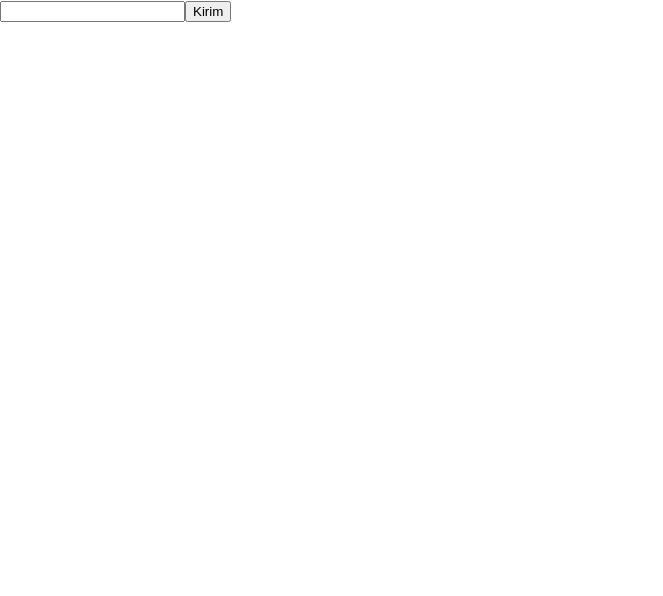
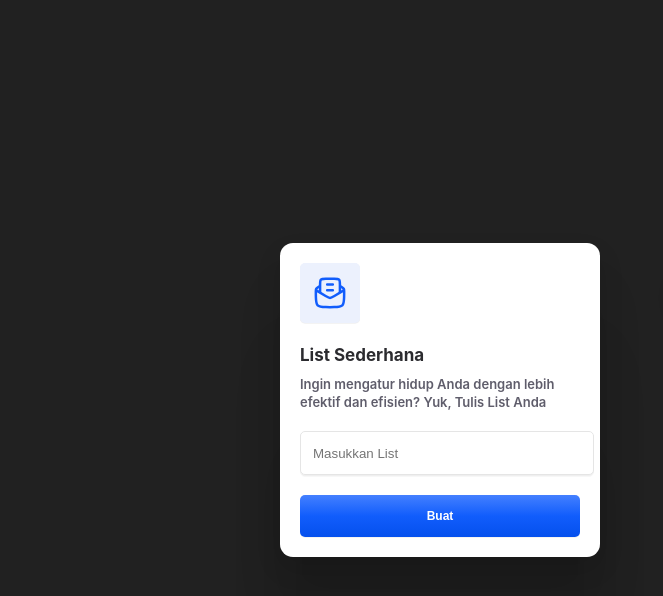
Before and after one commit to irfnmdlptra/React-Hilman, a React (Create React App) app: page / in a window 1280 px wide. Shown: the top 596 px of the page, without its empty margins (0-663 px from the left). Built offline with nearby package versions, Linux system fonts and the light colour scheme.

Commit message:
Todolist complate

```diff
--- /dev/null
+++ b/src/Container/Pages/Todolist/List.jsx
@@ -0,0 +1,15 @@
+import React from 'react';
+
+function List(props) {
+    return (
+        <ul>
+            {
+                props.items.map((item, index) =>
+                <li key={index}>{item}</li>)
+            }
+
+        </ul>
+    )
+}
+
+export default List;
--- a/src/Container/Pages/Todolist/Todolist.jsx
+++ b/src/Container/Pages/Todolist/Todolist.jsx
@@ -1,36 +1,65 @@
-import React, { Component} from "react";
-import '../../Styles/Todolist.css';
+import React, { Component } from "react";
+import List from "./List";
+import "../../Styles/Todolist.css";
 
 class Todolist extends Component {
-    constructor(props){
-        super(props)
+  constructor(props) {
+    super(props);
     this.state = {
-            todoItem : '',
-            items: []
-        }
+      todoItem: "",
+      items: [],
+    };
   }
   handleSubmit = (event) => {
-        event.preventDefault()
+    event.preventDefault();
     this.setState({
-            items   : [...this.state.items, this.state.todoItem],
-            todoItem: ''
-        })
-    }
+      items: [...this.state.items, this.state.todoItem],
+      todoItem: "",
+    });
+  };
 
   handleChange = (event) => {
     this.setState({
-            todoItem: event.target.value
-        })
-    }
+      todoItem: event.target.value,
+    });
+  };
 
   render() {
     return (
-            <form action="" onSubmit={this.handleSubmit}>
-                <input type="text" value={this.state.todoItem} onChange={this.handleChange} />
-                <button>Kirim</button>
+      <div className="container">
+      <div className="popup">
+        <form class="form" action="" onSubmit={this.handleSubmit}>
+          <div class="icon">
+            <svg xmlns="http://www.w3.org/2000/svg" fill="none" viewBox="0 0 34 34" height="34" width="34">
+              <path
+                stroke-linejoin="round"
+                stroke-width="2.5"
+                stroke="#115DFC"
+                d="M7.08385 9.91666L5.3572 11.0677C4.11945 11.8929 3.50056 12.3055 3.16517 12.9347C2.82977 13.564 2.83226 14.3035 2.83722 15.7825C2.84322 17.5631 2.85976 19.3774 2.90559 21.2133C3.01431 25.569 3.06868 27.7468 4.67008 29.3482C6.27148 30.9498 8.47873 31.0049 12.8932 31.1152C15.6396 31.1838 18.3616 31.1838 21.1078 31.1152C25.5224 31.0049 27.7296 30.9498 29.331 29.3482C30.9324 27.7468 30.9868 25.569 31.0954 21.2133C31.1413 19.3774 31.1578 17.5631 31.1639 15.7825C31.1688 14.3035 31.1712 13.564 30.8359 12.9347C30.5004 12.3055 29.8816 11.8929 28.6437 11.0677L26.9171 9.91666"
+              ></path>
+              <path stroke-linejoin="round" stroke-width="2.5" stroke="#115DFC" d="M2.83331 14.1667L12.6268 20.0427C14.7574 21.3211 15.8227 21.9603 17 21.9603C18.1772 21.9603 19.2426 21.3211 21.3732 20.0427L31.1666 14.1667"></path>
+              <path
+                stroke-width="2.5"
+                stroke="#115DFC"
+                d="M7.08331 17V8.50001C7.08331 5.82872 7.08331 4.49307 7.91318 3.66321C8.74304 2.83334 10.0787 2.83334 12.75 2.83334H21.25C23.9212 2.83334 25.2569 2.83334 26.0868 3.66321C26.9166 4.49307 26.9166 5.82872 26.9166 8.50001V17"
+              ></path>
+              <path stroke-linejoin="round" stroke-linecap="round" stroke-width="2.5" stroke="#115DFC" d="M14.1667 14.1667H19.8334M14.1667 8.5H19.8334"></path>
+            </svg>
+          </div>
+          <div class="note">
+            <label class="title">List Sederhana</label>
+            <span class="subtitle">Ingin mengatur hidup Anda dengan lebih efektif dan efisien? Yuk, Tulis List Anda</span>
+          </div>
+          <input type="text" value={this.state.todoItem} onChange={this.handleChange} placeholder="Masukkan List" title="Enter your e-mail" name="email"  class="input_field" />
+          <button className="submit">Buat</button>
         </form>
-        )
+      </div>
+        <div className="list">
+        <List items={this.state.items} />
+        </div>
+      </div>
+    );
   }
 }
 
-export default Todolist
+export default Todolist;
--- /dev/null
+++ b/src/Container/Styles/Form/Button.css
@@ -0,0 +1,72 @@
+button {
+    position: relative;
+    padding: 10px 20px;
+    border-radius: 7px;
+    border: 1px solid rgb(61, 106, 255);
+    font-size: 14px;
+    text-transform: uppercase;
+    font-weight: 600;
+    letter-spacing: 2px;
+    background: transparent;
+    color: #fff;
+    overflow: hidden;
+    box-shadow: 0 0 0 0 transparent;
+    -webkit-transition: all 0.2s ease-in;
+    -moz-transition: all 0.2s ease-in;
+    transition: all 0.2s ease-in;
+  }
+
+  button:hover {
+    background: rgb(61, 106, 255);
+    box-shadow: 0 0 30px 5px rgba(0, 142, 236, 0.815);
+    -webkit-transition: all 0.2s ease-out;
+    -moz-transition: all 0.2s ease-out;
+    transition: all 0.2s ease-out;
+  }
+
+  button:hover::before {
+    -webkit-animation: sh02 0.5s 0s linear;
+    -moz-animation: sh02 0.5s 0s linear;
+    animation: sh02 0.5s 0s linear;
+  }
+
+  button::before {
+    content: '';
+    display: block;
+    width: 0px;
+    height: 86%;
+    position: absolute;
+    top: 7%;
+    left: 0%;
+    opacity: 0;
+    background: #fff;
+    box-shadow: 0 0 50px 30px #fff;
+    -webkit-transform: skewX(-20deg);
+    -moz-transform: skewX(-20deg);
+    -ms-transform: skewX(-20deg);
+    -o-transform: skewX(-20deg);
+    transform: skewX(-20deg);
+  }
+
+  @keyframes sh02 {
+    from {
+      opacity: 0;
+      left: 0%;
+    }
+
+    50% {
+      opacity: 1;
+    }
+
+    to {
+      opacity: 0;
+      left: 100%;
+    }
+  }
+
+  button:active {
+    box-shadow: 0 0 0 0 transparent;
+    -webkit-transition: box-shadow 0.2s ease-in;
+    -moz-transition: box-shadow 0.2s ease-in;
+    transition: box-shadow 0.2s ease-in;
+  }
--- a/src/Container/Styles/Todolist.css
+++ b/src/Container/Styles/Todolist.css
@@ -0,0 +1,122 @@
+body {
+    background: #212121;
+    margin: 0;
+    padding: 0;
+    display: flex;
+    justify-content: center;
+    align-items: center;
+    height: 100vh;
+    width: 100%;
+    color: white;
+}
+.container {
+    display: flex;
+    justify-content: space-between;
+    gap: 5rem;
+}
+
+.popup {
+    width: 320px;
+    height: fit-content;
+    background: #fff;
+    box-shadow: 0px 187px 75px rgba(0, 0, 0, 0.01), 0px 105px 63px rgba(0, 0, 0, 0.05), 0px 47px 47px rgba(0, 0, 0, 0.09), 0px 12px 26px rgba(0, 0, 0, 0.1), 0px 0px 0px rgba(0, 0, 0, 0.1);
+    border-radius: 13px;
+  }
+.list {
+    width: 320px;
+    height: fit-content;
+    background: #212121;
+
+    box-shadow: 0px 187px 75px rgba(0, 0, 0, 0.01), 0px 105px 63px rgba(0, 0, 0, 0.05), 0px 47px 47px rgba(0, 0, 0, 0.09), 0px 12px 26px rgba(0, 0, 0, 0.1), 0px 0px 0px rgba(0, 0, 0, 0.1);
+    border-radius: 13px;
+  }
+
+  .form {
+    display: flex;
+    flex-direction: column;
+    align-items: flex-start;
+    padding: 20px;
+    gap: 20px;
+  }
+
+  .icon {
+    display: flex;
+    align-items: center;
+    justify-content: center;
+    width: 60px;
+    height: 60px;
+    background: #ECF1FD;
+    box-shadow: 0px 0.5px 0.5px #EFEFEF, 0px 1px 0.5px rgba(239, 239, 239, 0.5);
+    border-radius: 5px;
+  }
+
+  .note {
+    display: flex;
+    flex-direction: column;
+    gap: 8px;
+  }
+
+  .title {
+    font-style: normal;
+    font-weight: 700;
+    font-size: 17px;
+    line-height: 24px;
+    color: #2B2B2F;
+  }
+
+  .subtitle {
+    font-style: normal;
+    font-weight: 600;
+    font-size: 13px;
+    line-height: 18px;
+    color: #5F5D6B;
+  }
+
+  .input_field {
+    width: 100%;
+    height: 42px;
+    padding: 0 0 0 12px;
+    border-radius: 5px;
+    outline: none;
+    border: 1px solid #e5e5e5;
+    filter: drop-shadow(0px 1px 0px #efefef)
+      drop-shadow(0px 1px 0.5px rgba(239, 239, 239, 0.5));
+    transition: all 0.3s cubic-bezier(0.15, 0.83, 0.66, 1);
+  }
+
+  .input_field:focus {
+    border: 1px solid transparent;
+    box-shadow: 0px 0px 0px 1px #2B2B2F;
+    background-color: transparent;
+  }
+
+  .form button.submit {
+    display: flex;
+    flex-direction: row;
+    justify-content: center;
+    align-items: center;
+    padding: 10px 18px;
+    gap: 10px;
+    width: 100%;
+    height: 42px;
+    background: linear-gradient(180deg, #4480FF 0%, #115DFC 50%, #0550ED 100%);
+    box-shadow: 0px 0.5px 0.5px #EFEFEF, 0px 1px 0.5px rgba(239, 239, 239, 0.5);
+    border-radius: 5px;
+    border: 0;
+    font-style: normal;
+    font-weight: 600;
+    font-size: 12px;
+    line-height: 15px;
+    color: #ffffff;
+  }
+
+
+
+
+
+
+li{
+    color: rgb(250, 250, 250);
+    padding-bottom: 2px;
+    list-style-type: circle;
+}
```
Also changed, not shown: src/Container/Pages/Home/Forms/Button.jsx (added, +15 -0 lines), src/Container/Pages/Home/Forms/Input.jsx (added, +37 -0 lines), src/Container/Styles/Form/Input.css (added, +19 -0 lines). Lines whose indentation alone changed are shown as unchanged.
